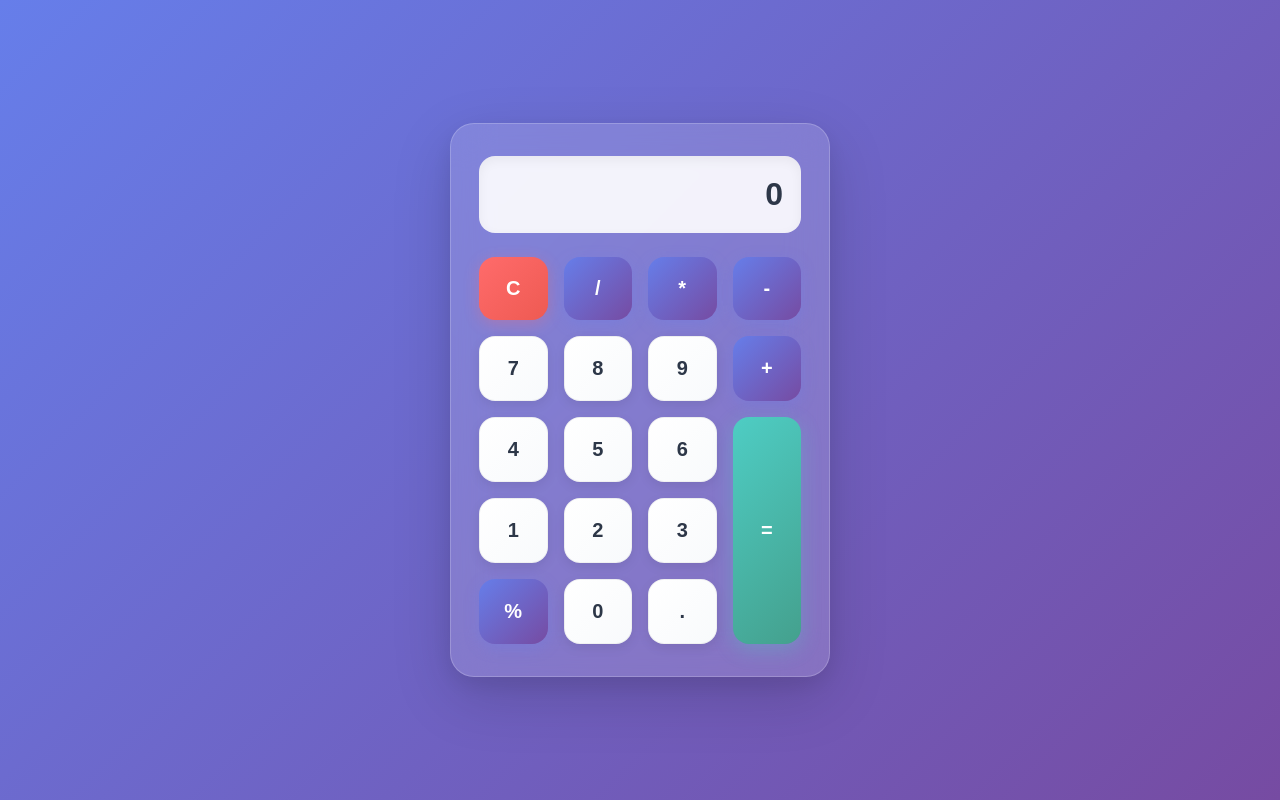
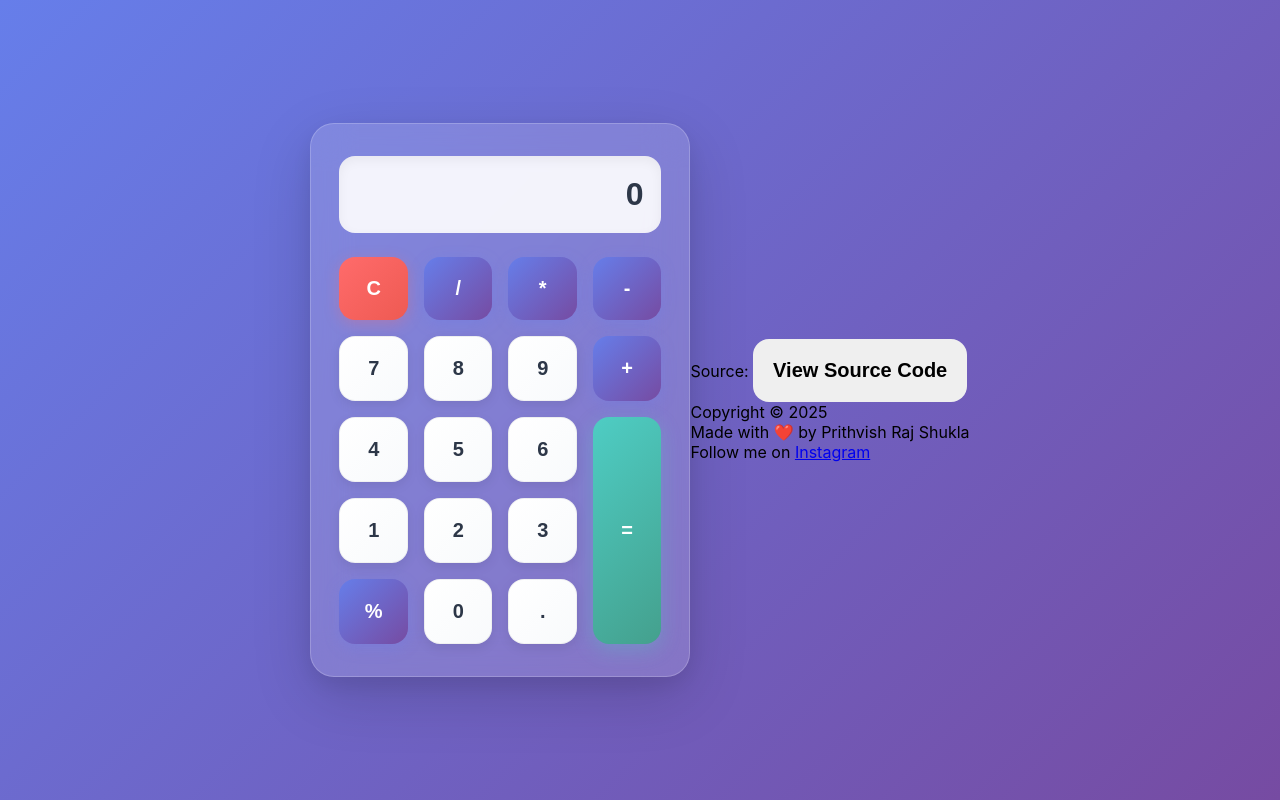
Before and after one commit to prithvishshukla/SIMPLE_CALCULATOR, a plain HTML site: page index.html in a window 1280 px wide. Drawn offline with Linux system fonts and the light colour scheme.

Commit message:
Update index.html

```diff
--- a/index.html
+++ b/index.html
@@ -8,6 +8,8 @@
     <link rel="stylesheet" href="style.css"> <!-- Links external CSS file for styling -->
 </head>
 <body>
+
+
     <!-- Calculator container -->
     <div class="calculator">
         <!-- Display area for calculation result -->
@@ -43,5 +45,20 @@
     </div>
     <!-- Link to external JavaScript file for calculator functionality -->
     <script src="index.js"></script>
+
+
+    <div class="footer">
+        <p>
+            Source: <a href="https://github.com/prithvishshukla/SIMPLE_CALCULATOR.git" target="_blank">
+                <button type="button">View Source Code</button>
+            </a><br>
+            Copyright © 2025
+        </p>
+        <p>Made with ❤️ by Prithvish Raj Shukla</p>
+        <p>Follow me on <a href="https://instagram.com/prithvishshukla" target="_blank">Instagram</a></p>
+
+    </div>
+
+
 </body>
 </html>
```
